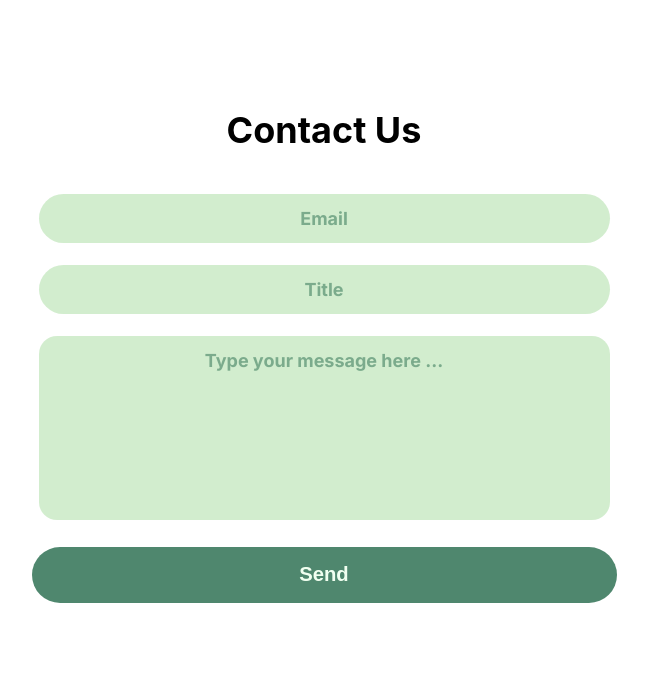
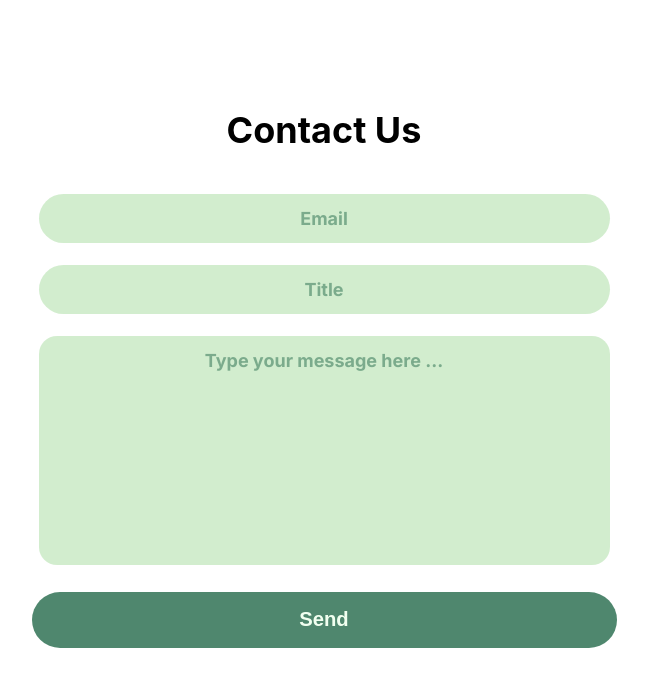
Before and after one commit to InvestMint-Dev/InvestMint-UI, a React (Create React App) app: page /#/contact-us in a window 1280 px wide. Shown: the top 686 px of the page, without its empty margins (316-964 px from the left). Built offline with nearby package versions, Linux system fonts and the light colour scheme.

Commit message:
css work 2

```diff
--- a/src/pages/contact-us-page/contact-us-page.css
+++ b/src/pages/contact-us-page/contact-us-page.css
@@ -8,7 +8,7 @@
 }
 
 .message-container {
-    height: 10rem;
+    height: 12.5rem;
     overflow-y: scroll;
     border-radius: 1rem;
 }
--- a/src/pages/contact-us-page/contact-us-page.js
+++ b/src/pages/contact-us-page/contact-us-page.js
@@ -1,4 +1,4 @@
-import React, { useState } from 'react';
+import React, { useEffect, useState } from 'react';
 import axios from 'axios';
 import './contact-us-page.css';
 
@@ -13,6 +13,10 @@ export const ContactUsPage = () => {
     const [submitButtonClicked, setSubmitButtonClicked] = useState(false);
     const [successMessage, setSuccessMessage] = useState("");
     const [isSubmitting, setIsSubmitting] = useState(false);
+
+    useEffect(() => {
+        document.title = 'Contact Us | InvestMint';
+    }, []); // Empty dependency array means this effect runs once after the initial render
 
     const validateForm = () => {
         const newErrors = {};
```
